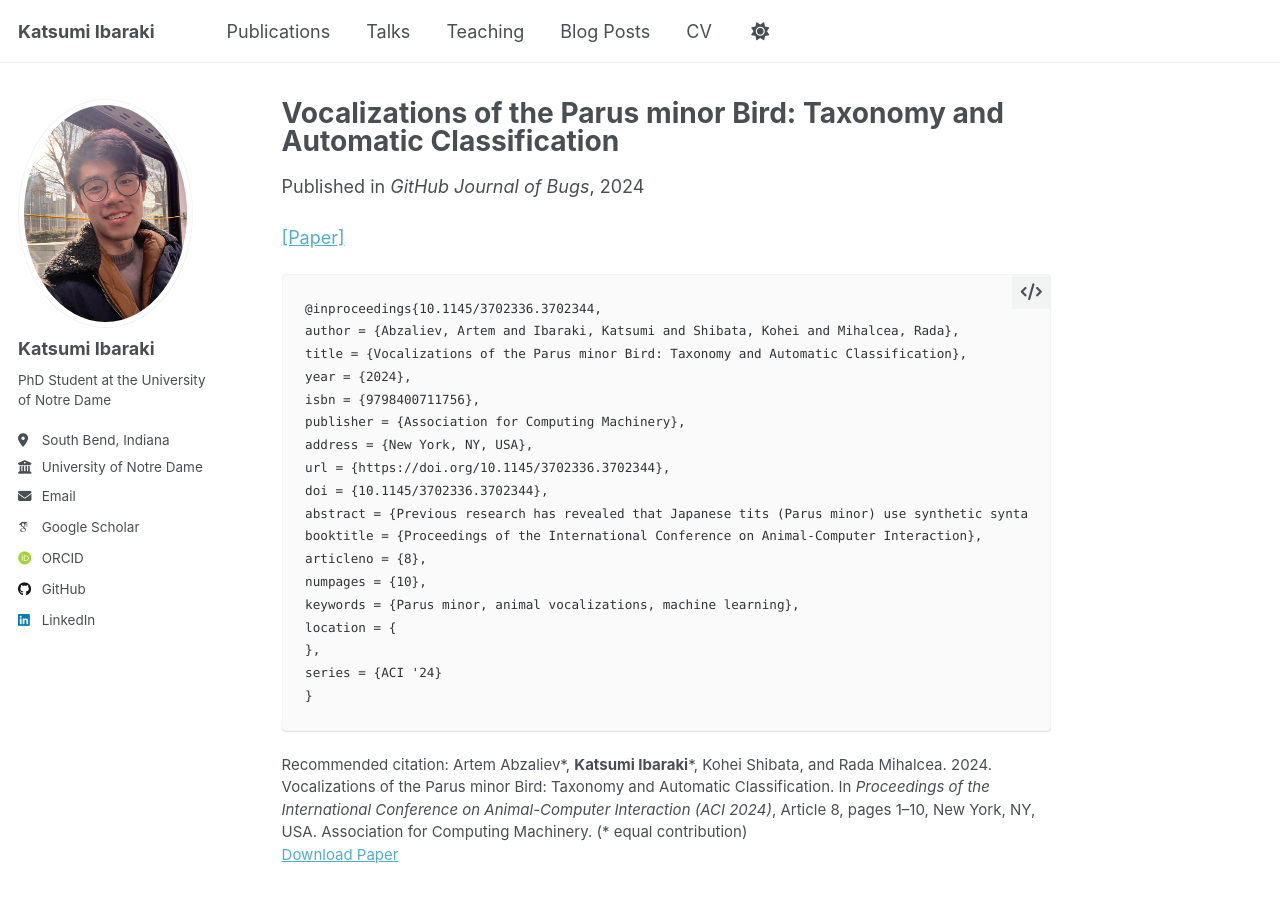
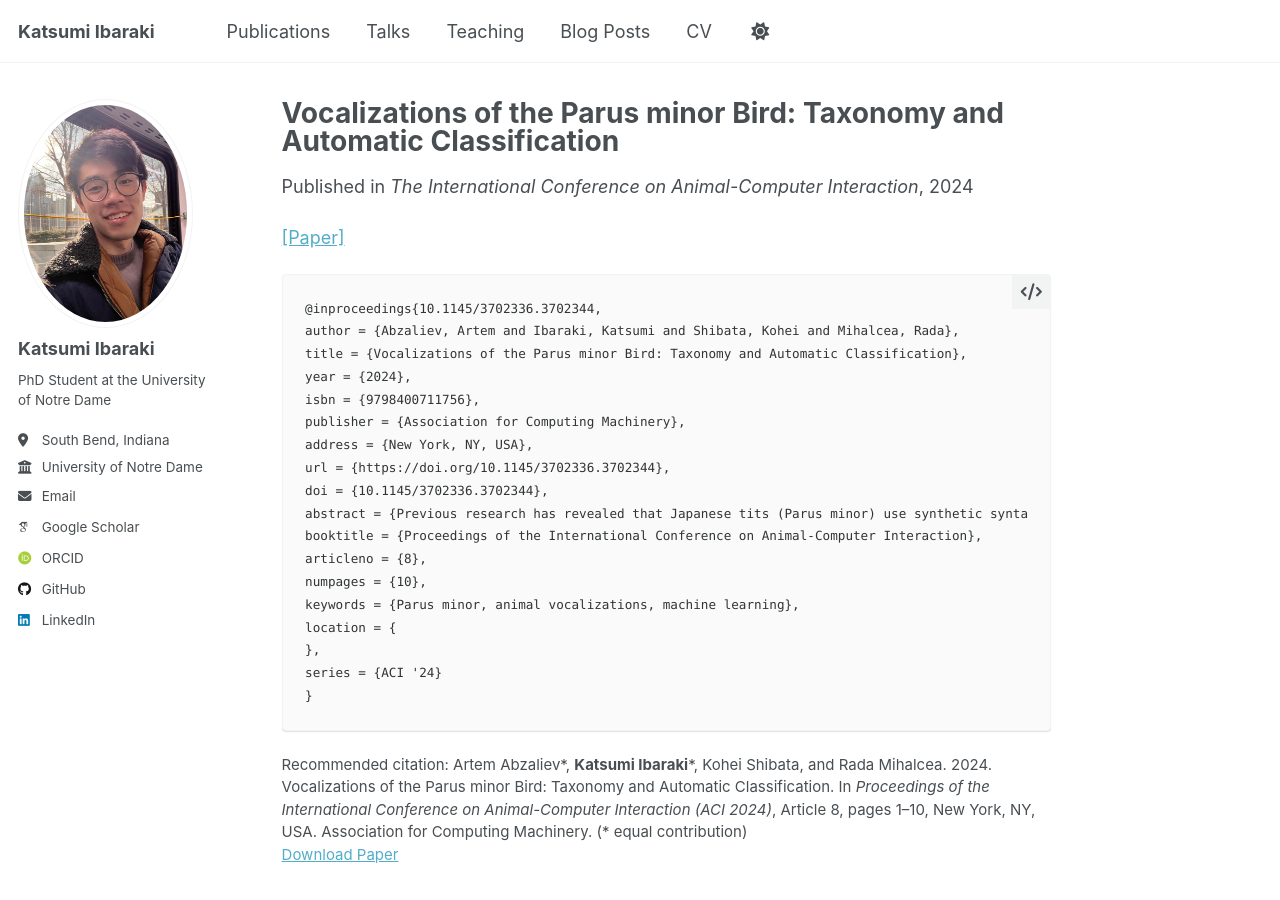
Before and after one commit to kibaraki/kibaraki.github.io, a Jekyll site: the page built from _publications/2024-12-02-parus.md, in a window 1280 px wide and 900 px high. Built offline with Jekyll 4.4.1, drawn with Linux system fonts in a browser that asks for light colours; some web fonts are replaced; a script that is not in the unit is left out.

Commit message:
Update venue for Parus publication

```diff
--- a/_publications/2024-12-02-parus.md
+++ b/_publications/2024-12-02-parus.md
@@ -5,7 +5,7 @@ category: conferences
 permalink: /publication/2024-12-02-parus
 excerpt: ''
 date: 2024-12-02
-venue: 'GitHub Journal of Bugs'
+venue: 'The International Conference on Animal-Computer Interaction'
 paperurl: 'http://kibaraki.github.io/files/parus.pdf'
 citation: 'Artem Abzaliev*, <b>Katsumi Ibaraki</b>*, Kohei Shibata, and Rada Mihalcea. 2024. Vocalizations of the Parus minor Bird: Taxonomy and Automatic Classification. In <i>Proceedings of the International Conference on Animal-Computer Interaction (ACI 2024)</i>, Article 8, pages 1–10, New York, NY, USA. Association for Computing Machinery. (* equal contribution)'
 ---
```
